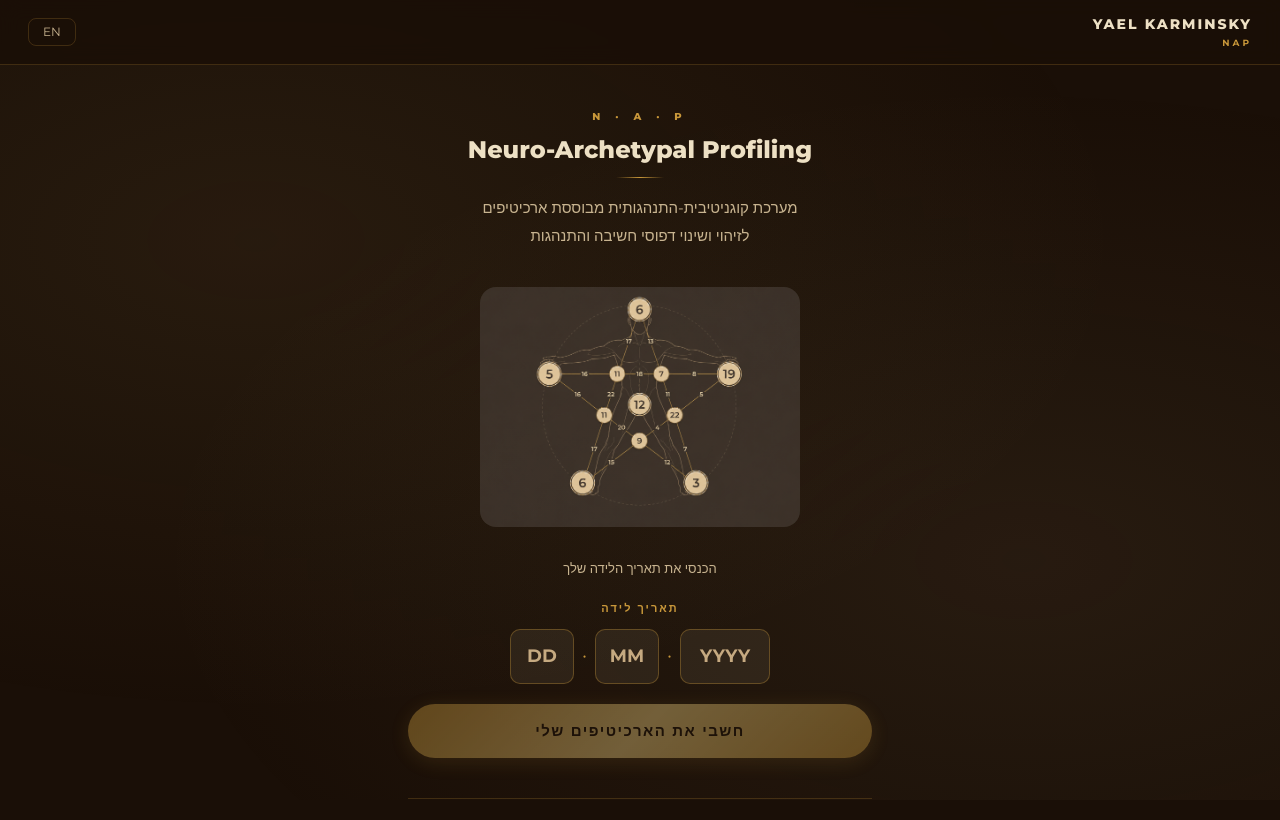
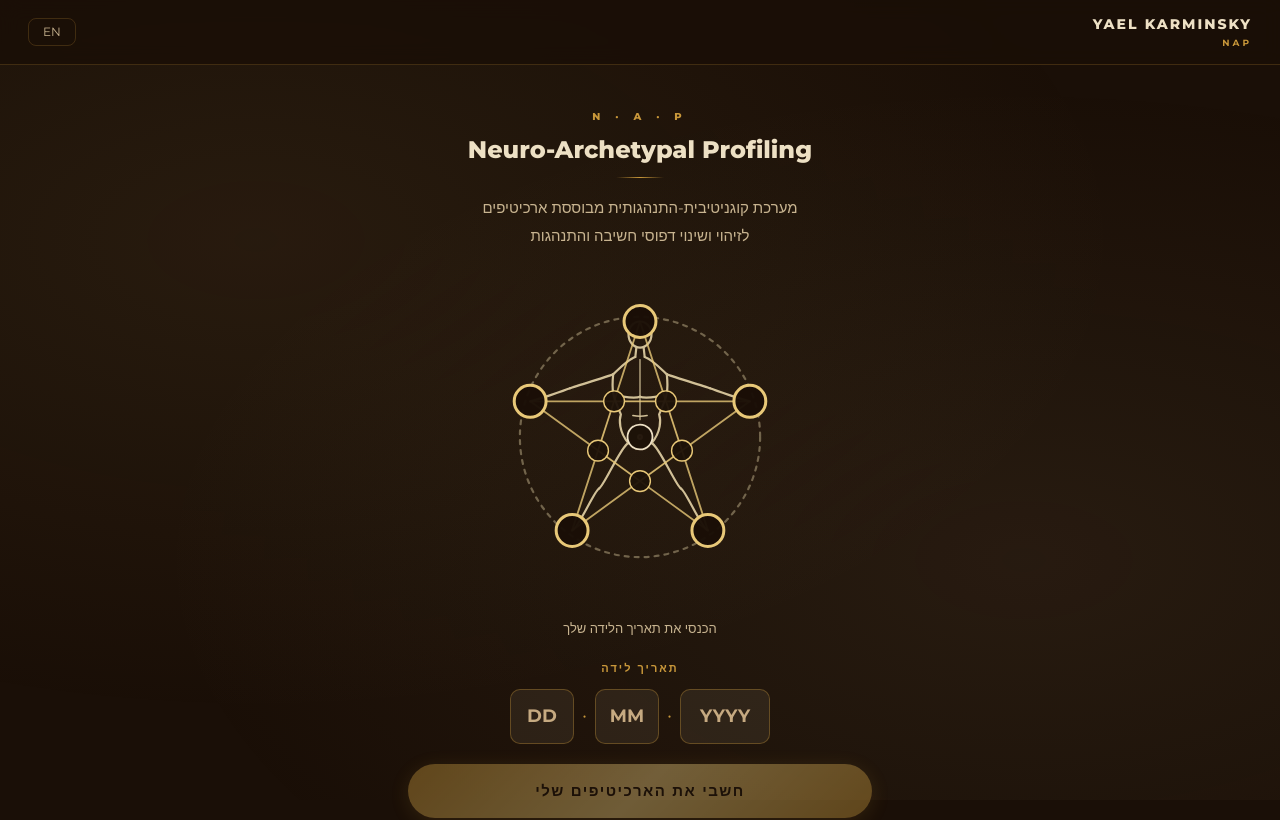
Before and after one commit to YaelKarma/archetype-app, a Next.js app: page / in a window 1280 px wide. Shown: the top 820 px of the page. Built offline with nearby package versions, Linux system fonts and the light colour scheme.

Commit message:
Fix: clean SVG preview, no image overlap on results

```diff
--- a/app/page.tsx
+++ b/app/page.tsx
@@ -115,11 +115,7 @@ export default function HomePage() {
             </div>
 
             <div style={{ display: "flex", justifyContent: "center", marginBottom: 32 }}>
-              <img
-                src="/figure.png"
-                alt="archetype diagram"
-                style={{ width: 320, maxWidth: "100%", borderRadius: 16, opacity: 0.92 }}
-              />
+              <StarDiagram data={null} size={300} dark />
             </div>
 
             <p style={{ textAlign: "center", fontSize: 13, color: MUTED, marginBottom: 22 }}>
--- a/components/StarDiagram.tsx
+++ b/components/StarDiagram.tsx
@@ -228,20 +228,10 @@ export default function StarDiagram({ data, size = 460, dark = false }: Props) {
 
   const v = data;
 
-  const imgH = size * (1086 / 1448);
-  const imgY = (size - imgH) / 2;
-
   return (
     <svg width={size} height={size} viewBox={`0 0 ${size} ${size}`}>
-      {/* Background figure image */}
-      {dark && (
-        <image href="/figure.png" x={0} y={imgY} width={size} height={imgH}
-          preserveAspectRatio="xMidYMid meet" opacity={0.95} />
-      )}
-      {/* Vitruvian figure (light mode only) */}
-      {!dark && (
-        <VitruvianFigure cx={cx} cy={cy} R={R} vA={vA} vB={vB} vC={vC} vD={vD} vE={vE} dark={dark} />
-      )}
+      {/* Vitruvian figure */}
+      <VitruvianFigure cx={cx} cy={cy} R={R} vA={vA} vB={vB} vC={vC} vD={vD} vE={vE} dark={dark} />
 
       {/* Pentagram */}
       <path d={starPath} fill="none" stroke={GOLD} strokeWidth={1.8}
```
